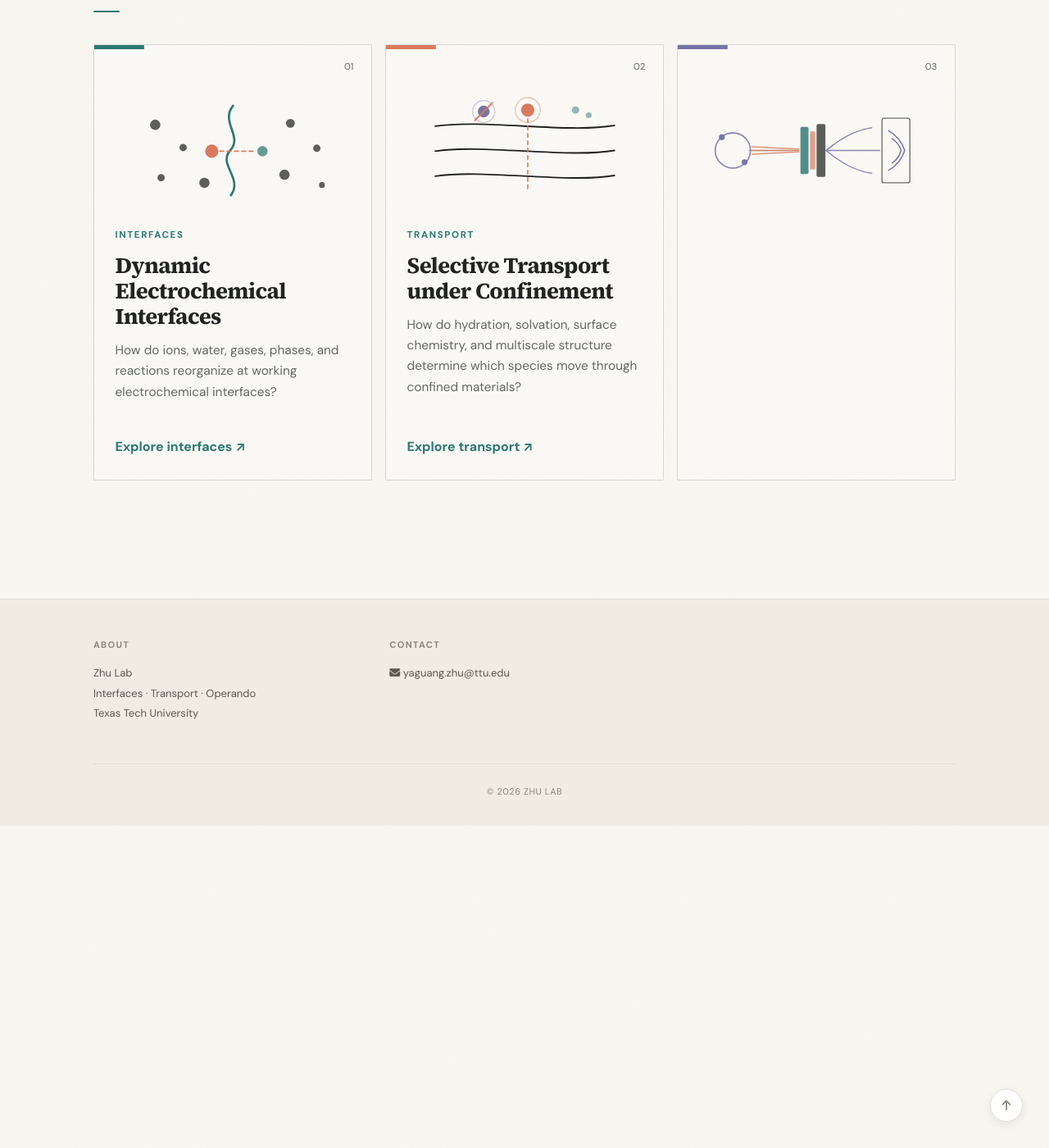
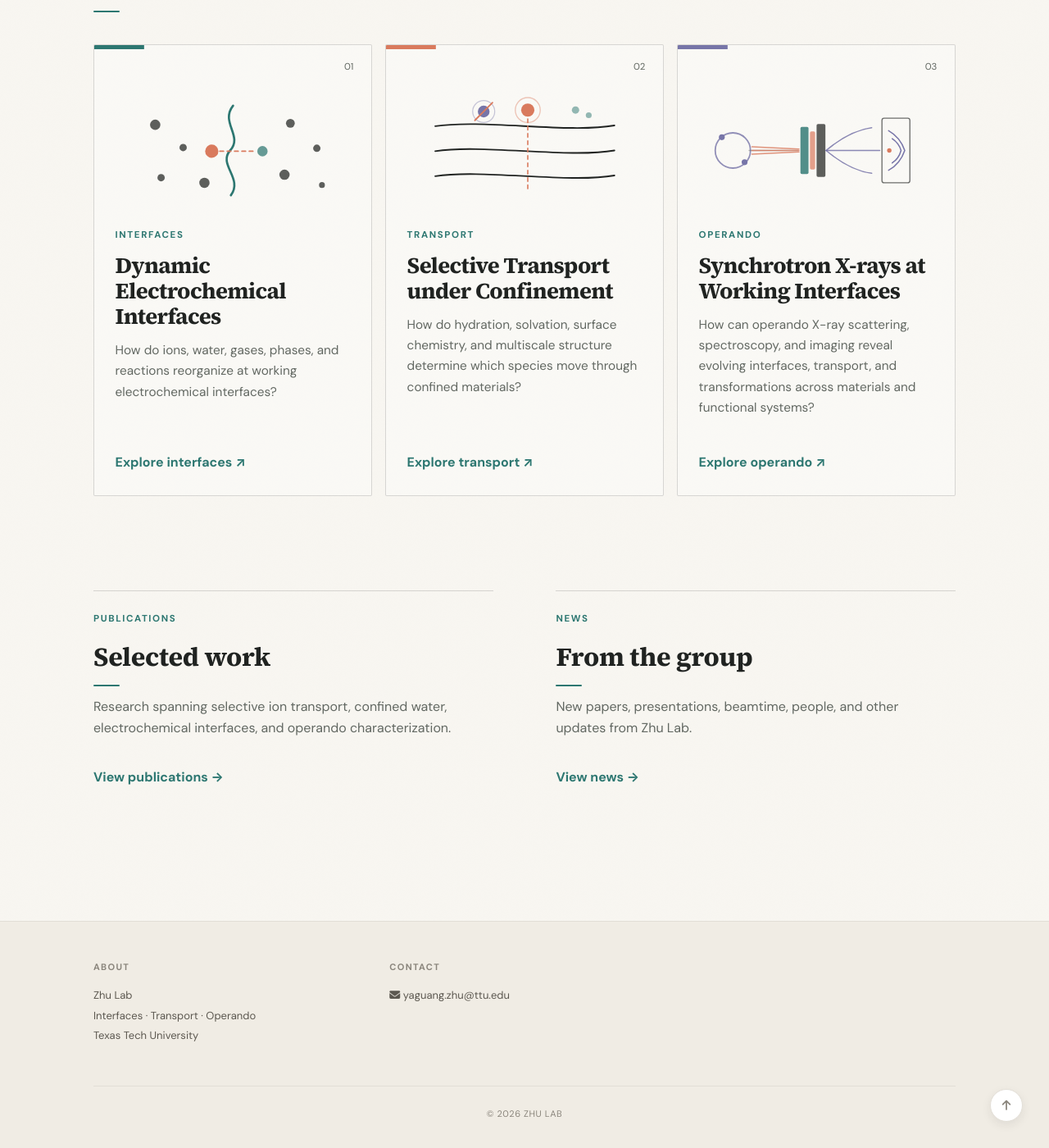
Before and after one commit to yaguangzhu94-byte/zhuinterfaces, a Jekyll site: the page built from _pages/home.md, in a window 1280 px wide and 1400 px high, scrolled down 1503 px. Shown: the whole window at 82% size. Built offline with Jekyll 4.4.1, drawn with Linux system fonts in a browser that asks for light colours; a style sheet for code colours, icons or effects is not loaded.

Commit message:
Restore and broaden operando homepage card

```diff
--- a/_pages/home.md
+++ b/_pages/home.md
@@ -15,68 +15,128 @@ permalink: /
     </div>
 
     <div class="zhu-scale-figure" aria-label="Multiscale research from molecular interactions to sustainable systems">
-      <div class="scale-column scale-a"><div class="scale-heading"><b>Å</b><span>MOLECULAR<br>INTERACTIONS</span></div><svg viewBox="0 0 170 240" aria-hidden="true"><circle class="mol-ion" cx="82" cy="92" r="13"/><circle class="hydration-ring" cx="82" cy="92" r="38"/><g class="water-cluster"><circle cx="45" cy="55" r="6"/><circle cx="122" cy="56" r="5"/><circle cx="50" cy="130" r="5"/><circle cx="120" cy="129" r="6"/><circle cx="83" cy="42" r="4"/></g><path class="surface-fragment" d="M18 180 C45 168 70 190 96 177 C118 166 142 175 155 164"/><circle class="surface-site" cx="44" cy="178" r="5"/><circle class="surface-site" cx="90" cy="178" r="5"/><circle class="surface-site" cx="133" cy="171" r="5"/></svg></div>
+      <div class="scale-column scale-a">
+        <div class="scale-heading"><b>Å</b><span>MOLECULAR<br>INTERACTIONS</span></div>
+        <svg viewBox="0 0 170 240" aria-hidden="true">
+          <circle class="mol-ion" cx="82" cy="92" r="13"/><circle class="hydration-ring" cx="82" cy="92" r="38"/>
+          <g class="water-cluster"><circle cx="45" cy="55" r="6"/><circle cx="122" cy="56" r="5"/><circle cx="50" cy="130" r="5"/><circle cx="120" cy="129" r="6"/><circle cx="83" cy="42" r="4"/></g>
+          <path class="surface-fragment" d="M18 180 C45 168 70 190 96 177 C118 166 142 175 155 164"/>
+          <circle class="surface-site" cx="44" cy="178" r="5"/><circle class="surface-site" cx="90" cy="178" r="5"/><circle class="surface-site" cx="133" cy="171" r="5"/>
+        </svg>
+      </div>
       <div class="scale-arrow">→</div>
-      <div class="scale-column scale-nm"><div class="scale-heading"><b>nm</b><span>CONFINED<br>INTERFACES</span></div><svg viewBox="0 0 190 240" aria-hidden="true"><path class="nano-sheet" d="M15 66 C58 54 130 72 176 59"/><path class="nano-sheet" d="M15 108 C58 96 130 114 176 101"/><path class="nano-sheet" d="M15 150 C58 138 130 156 176 143"/><circle class="nano-ion c1" cx="54" cy="84" r="7"/><circle class="nano-ion c2" cx="112" cy="124" r="7"/><circle class="nano-ion c3" cx="148" cy="84" r="6"/><path class="nano-path" d="M34 132 C65 112 86 129 112 111 C134 97 150 105 170 89"/></svg></div>
+
+      <div class="scale-column scale-nm">
+        <div class="scale-heading"><b>nm</b><span>CONFINED<br>INTERFACES</span></div>
+        <svg viewBox="0 0 190 240" aria-hidden="true">
+          <path class="nano-sheet" d="M15 66 C58 54 130 72 176 59"/><path class="nano-sheet" d="M15 108 C58 96 130 114 176 101"/><path class="nano-sheet" d="M15 150 C58 138 130 156 176 143"/>
+          <circle class="nano-ion c1" cx="54" cy="84" r="7"/><circle class="nano-ion c2" cx="112" cy="124" r="7"/><circle class="nano-ion c3" cx="148" cy="84" r="6"/>
+          <path class="nano-path" d="M34 132 C65 112 86 129 112 111 C134 97 150 105 170 89"/>
+        </svg>
+      </div>
       <div class="scale-arrow">→</div>
-      <div class="scale-column scale-um"><div class="scale-heading"><b>µm</b><span>MATERIAL<br>STRUCTURE</span></div><svg viewBox="0 0 190 240" aria-hidden="true"><rect class="porous-block" x="27" y="50" width="136" height="130" rx="18"/><g class="pores"><circle cx="62" cy="82" r="18"/><circle cx="111" cy="78" r="12"/><circle cx="143" cy="105" r="16"/><circle cx="76" cy="132" r="14"/><circle cx="118" cy="145" r="20"/><circle cx="49" cy="160" r="10"/></g></svg></div>
+
+      <div class="scale-column scale-um">
+        <div class="scale-heading"><b>µm</b><span>MATERIAL<br>STRUCTURE</span></div>
+        <svg viewBox="0 0 190 240" aria-hidden="true">
+          <rect class="porous-block" x="27" y="50" width="136" height="130" rx="18"/>
+          <g class="pores"><circle cx="62" cy="82" r="18"/><circle cx="111" cy="78" r="12"/><circle cx="143" cy="105" r="16"/><circle cx="76" cy="132" r="14"/><circle cx="118" cy="145" r="20"/><circle cx="49" cy="160" r="10"/></g>
+        </svg>
+      </div>
       <div class="scale-arrow">→</div>
-      <div class="scale-column scale-device"><div class="scale-heading"><b>device</b><span>TRANSPORT &<br>TRANSFORMATION</span></div><svg viewBox="0 0 210 240" aria-hidden="true"><rect class="device-plate" x="22" y="57" width="24" height="126" rx="4"/><rect class="device-chamber" x="48" y="67" width="114" height="106" rx="8"/><rect class="device-separator" x="101" y="67" width="10" height="106"/><rect class="device-plate" x="164" y="57" width="24" height="126" rx="4"/><g class="device-particles"><circle cx="70" cy="92" r="5"/><circle cx="83" cy="126" r="4"/><circle cx="68" cy="147" r="4"/><circle cx="137" cy="95" r="5"/><circle cx="128" cy="128" r="4"/><circle cx="146" cy="148" r="4"/></g><path class="device-flow" d="M60 155 C80 144 88 118 98 88"/><path class="device-flow" d="M151 84 C138 104 127 121 118 151"/></svg></div>
+
+      <div class="scale-column scale-device">
+        <div class="scale-heading"><b>device</b><span>TRANSPORT &<br>TRANSFORMATION</span></div>
+        <svg viewBox="0 0 210 240" aria-hidden="true">
+          <rect class="device-plate" x="22" y="57" width="24" height="126" rx="4"/><rect class="device-chamber" x="48" y="67" width="114" height="106" rx="8"/><rect class="device-separator" x="101" y="67" width="10" height="106"/><rect class="device-plate" x="164" y="57" width="24" height="126" rx="4"/>
+          <g class="device-particles"><circle cx="70" cy="92" r="5"/><circle cx="83" cy="126" r="4"/><circle cx="68" cy="147" r="4"/><circle cx="137" cy="95" r="5"/><circle cx="128" cy="128" r="4"/><circle cx="146" cy="148" r="4"/></g>
+          <path class="device-flow" d="M60 155 C80 144 88 118 98 88"/><path class="device-flow" d="M151 84 C138 104 127 121 118 151"/>
+        </svg>
+      </div>
       <div class="scale-arrow">→</div>
 
       <div class="scale-column scale-system">
         <div class="scale-heading"><b>system</b><span>SUSTAINABILITY &<br>CIRCULARITY</span></div>
         <svg viewBox="0 0 220 240" aria-hidden="true">
-          <!-- one coherent closed-loop pathway -->
           <path d="M110 34 C158 34 190 68 190 112 C190 158 155 193 110 193 C65 193 30 158 30 113 C30 71 61 39 101 35" fill="none" stroke="var(--zhu-green)" stroke-width="5" opacity=".72"/>
-          <path d="M174 72 l17 8 -14 12Z" fill="var(--zhu-green)"/>
-          <path d="M148 181 l-5 18 -13 -13Z" fill="var(--zhu-green)"/>
-          <path d="M43 157 l-16 -10 16 -9Z" fill="var(--zhu-green)"/>
-          <path d="M42 75 l7 -17 12 14Z" fill="var(--zhu-green)"/>
-
-          <!-- water/resource input -->
+          <path d="M174 72 l17 8 -14 12Z" fill="var(--zhu-green)"/><path d="M148 181 l-5 18 -13 -13Z" fill="var(--zhu-green)"/><path d="M43 157 l-16 -10 16 -9Z" fill="var(--zhu-green)"/><path d="M42 75 l7 -17 12 14Z" fill="var(--zhu-green)"/>
           <path d="M51 96 C40 111 39 120 48 127 C56 134 69 128 69 117 C69 109 60 100 51 96Z" fill="rgba(45,119,113,.16)" stroke="var(--zhu-teal)" stroke-width="2"/>
-
-          <!-- renewable electricity -->
-          <g transform="translate(104 47)" stroke="var(--zhu-green)" stroke-width="2" fill="none">
-            <line x1="0" y1="10" x2="0" y2="35"/><circle cx="0" cy="9" r="3" fill="var(--zhu-green)"/>
-            <path d="M0 9 L-15 2 M0 9 L12 -4 M0 9 L8 23"/>
-          </g>
-
-          <!-- circular transformation node: generic electrochemical/material process -->
-          <g transform="translate(83 91)">
-            <rect x="0" y="0" width="55" height="55" rx="9" fill="rgba(45,119,113,.09)" stroke="var(--zhu-teal)" stroke-width="2"/>
-            <rect x="10" y="9" width="5" height="37" rx="2" fill="var(--zhu-ink)" opacity=".62"/>
-            <rect x="40" y="9" width="5" height="37" rx="2" fill="var(--zhu-ink)" opacity=".62"/>
-            <circle cx="24" cy="20" r="4" fill="var(--zhu-coral)"/><circle cx="32" cy="35" r="4" fill="var(--zhu-lilac)"/>
-            <path d="M20 40 C26 35 28 27 34 16" fill="none" stroke="var(--zhu-teal)" stroke-width="2"/>
-          </g>
-
-          <!-- recovered product / reuse -->
-          <g transform="translate(148 119)" fill="none" stroke="var(--zhu-green)" stroke-width="2">
-            <path d="M8 0 H22 M11 0 V15 L2 34 Q1 38 6 38 H24 Q29 38 27 34 L19 15 V0"/>
-            <path d="M7 29 H23"/>
-          </g>
-
-          <!-- reuse / circular manufacturing -->
-          <g transform="translate(70 157)" fill="rgba(91,140,98,.12)" stroke="var(--zhu-green)" stroke-width="2">
-            <path d="M0 24 V10 L11 16 V7 L23 14 V2 L35 9 V24 Z"/>
-          </g>
+          <g transform="translate(104 47)" stroke="var(--zhu-green)" stroke-width="2" fill="none"><line x1="0" y1="10" x2="0" y2="35"/><circle cx="0" cy="9" r="3" fill="var(--zhu-green)"/><path d="M0 9 L-15 2 M0 9 L12 -4 M0 9 L8 23"/></g>
+          <g transform="translate(83 91)"><rect x="0" y="0" width="55" height="55" rx="9" fill="rgba(45,119,113,.09)" stroke="var(--zhu-teal)" stroke-width="2"/><rect x="10" y="9" width="5" height="37" rx="2" fill="var(--zhu-ink)" opacity=".62"/><rect x="40" y="9" width="5" height="37" rx="2" fill="var(--zhu-ink)" opacity=".62"/><circle cx="24" cy="20" r="4" fill="var(--zhu-coral)"/><circle cx="32" cy="35" r="4" fill="var(--zhu-lilac)"/><path d="M20 40 C26 35 28 27 34 16" fill="none" stroke="var(--zhu-teal)" stroke-width="2"/></g>
+          <g transform="translate(148 119)" fill="none" stroke="var(--zhu-green)" stroke-width="2"><path d="M8 0 H22 M11 0 V15 L2 34 Q1 38 6 38 H24 Q29 38 27 34 L19 15 V0"/><path d="M7 29 H23"/></g>
+          <g transform="translate(70 157)" fill="rgba(91,140,98,.12)" stroke="var(--zhu-green)" stroke-width="2"><path d="M0 24 V10 L11 16 V7 L23 14 V2 L35 9 V24 Z"/></g>
         </svg>
       </div>
     </div>
 
     <div class="zhu-xray-thread" aria-label="Synchrotron X-ray methods across scales">
       <div class="xray-label">SYNCHROTRON X-RAYS</div>
-      <svg viewBox="0 0 1180 120" role="img"><ellipse class="storage-ring" cx="88" cy="60" rx="54" ry="28"/><circle class="source-dot" cx="136" cy="48" r="5"/><path class="beam-thread" d="M140 48 C250 42 340 76 450 58 C560 40 670 72 790 57 C900 42 1000 58 1140 58"/><path class="signal s1" d="M310 58 l18 -28 l18 45 l18 -22 l18 10"/><circle class="detector-mini" cx="570" cy="58" r="22"/><circle class="detector-mini-inner" cx="570" cy="58" r="12"/><rect class="tomo-mini" x="756" y="39" width="42" height="38" rx="5"/><rect class="radio-mini" x="924" y="35" width="18" height="46" rx="4"/><circle class="diff-mini" cx="1080" cy="58" r="22"/><circle class="diff-mini-inner" cx="1080" cy="58" r="11"/></svg>
+      <svg viewBox="0 0 1180 120" role="img">
+        <ellipse class="storage-ring" cx="88" cy="60" rx="54" ry="28"/><circle class="source-dot" cx="136" cy="48" r="5"/>
+        <path class="beam-thread" d="M140 48 C250 42 340 76 450 58 C560 40 670 72 790 57 C900 42 1000 58 1140 58"/>
+        <path class="signal s1" d="M310 58 l18 -28 l18 45 l18 -22 l18 10"/>
+        <circle class="detector-mini" cx="570" cy="58" r="22"/><circle class="detector-mini-inner" cx="570" cy="58" r="12"/>
+        <rect class="tomo-mini" x="756" y="39" width="42" height="38" rx="5"/><rect class="radio-mini" x="924" y="35" width="18" height="46" rx="4"/>
+        <circle class="diff-mini" cx="1080" cy="58" r="22"/><circle class="diff-mini-inner" cx="1080" cy="58" r="11"/>
+      </svg>
       <div class="xray-methods"><span>XAS</span><span>SAXS/WAXS</span><span>TOMOGRAPHY</span><span>RADIOGRAPHY</span><span>DIFFRACTION</span></div>
     </div>
   </div>
 </section>
 
-<section class="zhu-intro zhu-intro-after-figure"><p class="zhu-section-kicker">OUR QUESTIONS</p><h2>We connect molecular interactions to material structure and device behavior.</h2></section>
+<section class="zhu-intro zhu-intro-after-figure">
+  <p class="zhu-section-kicker">OUR QUESTIONS</p>
+  <h2>We connect molecular interactions to material structure and device behavior.</h2>
+</section>
 
 <section class="zhu-research-grid">
-  <a class="zhu-research-card card-interface" href="{{ site.url }}{{ site.baseurl }}/research#interfaces"><div class="card-number">01</div><div class="card-figure" aria-hidden="true"><svg viewBox="0 0 320 150"><path class="interface-boundary" d="M160 14 C142 37 174 55 156 75 C139 94 174 113 157 136"/><g class="interface-left-dots"><circle cx="54" cy="40" r="7"/><circle cx="92" cy="71" r="5"/><circle cx="62" cy="112" r="5"/><circle cx="121" cy="119" r="7"/></g><g class="interface-right-dots"><circle cx="238" cy="38" r="6"/><circle cx="274" cy="72" r="5"/><circle cx="230" cy="108" r="7"/><circle cx="281" cy="122" r="4"/></g><circle class="interface-ion" cx="131" cy="76" r="9"/><path class="interface-arrow" d="M142 76 L190 76"/><circle class="interface-product" cx="200" cy="76" r="7"/></svg></div><div class="card-overline">INTERFACES</div><h3>Dynamic Electrochemical Interfaces</h3><p>How do ions, water, gases, phases, and reactions reorganize at working electrochemical interfaces?</p><div class="card-link">Explore interfaces <span>↗</span></div></a>
-  <a class="zhu-research-card card-transport" href="{{ site.url }}{{ site.baseurl }}/research#transport"><div class="card-number">02</div><div class="card-figure" aria-hidden="true"><svg viewBox="0 0 320 150"><path class="transport-sheet" d="M38 42 C102 32 219 52 282 41"/><path class="transport-sheet" d="M38 76 C102 66 219 86 282 75"/><path class="transport-sheet" d="M38 110 C102 100 219 120 282 109"/><circle class="transport-selected" cx="164" cy="20" r="9"/><circle class="transport-shell" cx="164" cy="20" r="17"/><path class="transport-path" d="M164 32 L164 130"/><circle class="transport-blocked" cx="104" cy="22" r="8"/><circle class="transport-blocked-shell" cx="104" cy="22" r="15"/><path class="transport-stop" d="M92 34 L116 10"/><circle class="transport-water" cx="229" cy="20" r="5"/><circle class="transport-water" cx="247" cy="27" r="4"/></svg></div><div class="card-overline">TRANSPORT</div><h3>Selective Transport under Confinement</h3><p>How do hydration, solvation, surface chemistry, and multiscale structure determine which species move through confined materials?</p><div class="card-link">Explore transport <span>↗</span></div></a>
-  <a class="zhu-research-card card-operando" href="{{ site.url }}{{ site.baseurl }}/research#operando"><div class="card-number">03</div><div class="card-figure card-figure-xray" aria-label="Synchrotron X-ray beam probing an operating interface"><svg viewBox="0 0 320 150" role="img"><circle class="ring" cx="46" cy="75" r="24"/><circle class="ring-node" cx="31" cy="57" r="4"/><circle class="ring-node" cx="62" cy="91" r="4"/><path class="beamline" d="M68 75 L135 75"/><path class="xray-beam" d="M72 70 L136 73"/><path class="xray-beam" d="M72 75 L136 75"/><path class="xray-beam" d="M72 80 L136 77"/><g class="operando-cell"><rect x="138" y="43" width="11" height="64" rx="2"/><rect x="151" y="49" width="7" height="52" rx="2"/><rect x="160" y="39" width="12" height="72" rx="2"/></g><path class="diffraction-ray" d="M173 75 Q205 48 235 44"/><path class="diffraction-ray" d="M173 75 Q213 75 246 75"/><path class="diffraction-ray" d="M173 75 Q205 102 235 106"/><rect class="detector" x="249" y="31" width="38" height="88" rx="3"/><path class="detector-ring" d="M258 48 Q274 57 280 75 Q274 93 258 102"/><path class="detector-ring" d="M263 59 Q272 65 275 75 Q272 86 263 92"/><circle class="detector-center" cx="259" cy="75" r
+  <a class="zhu-research-card card-interface" href="{{ site.url }}{{ site.baseurl }}/research#interfaces">
+    <div class="card-number">01</div>
+    <div class="card-figure" aria-hidden="true"><svg viewBox="0 0 320 150"><path class="interface-boundary" d="M160 14 C142 37 174 55 156 75 C139 94 174 113 157 136"/><g class="interface-left-dots"><circle cx="54" cy="40" r="7"/><circle cx="92" cy="71" r="5"/><circle cx="62" cy="112" r="5"/><circle cx="121" cy="119" r="7"/></g><g class="interface-right-dots"><circle cx="238" cy="38" r="6"/><circle cx="274" cy="72" r="5"/><circle cx="230" cy="108" r="7"/><circle cx="281" cy="122" r="4"/></g><circle class="interface-ion" cx="131" cy="76" r="9"/><path class="interface-arrow" d="M142 76 L190 76"/><circle class="interface-product" cx="200" cy="76" r="7"/></svg></div>
+    <div class="card-overline">INTERFACES</div>
+    <h3>Dynamic Electrochemical Interfaces</h3>
+    <p>How do ions, water, gases, phases, and reactions reorganize at working electrochemical interfaces?</p>
+    <div class="card-link">Explore interfaces <span>↗</span></div>
+  </a>
+
+  <a class="zhu-research-card card-transport" href="{{ site.url }}{{ site.baseurl }}/research#transport">
+    <div class="card-number">02</div>
+    <div class="card-figure" aria-hidden="true"><svg viewBox="0 0 320 150"><path class="transport-sheet" d="M38 42 C102 32 219 52 282 41"/><path class="transport-sheet" d="M38 76 C102 66 219 86 282 75"/><path class="transport-sheet" d="M38 110 C102 100 219 120 282 109"/><circle class="transport-selected" cx="164" cy="20" r="9"/><circle class="transport-shell" cx="164" cy="20" r="17"/><path class="transport-path" d="M164 32 L164 130"/><circle class="transport-blocked" cx="104" cy="22" r="8"/><circle class="transport-blocked-shell" cx="104" cy="22" r="15"/><path class="transport-stop" d="M92 34 L116 10"/><circle class="transport-water" cx="229" cy="20" r="5"/><circle class="transport-water" cx="247" cy="27" r="4"/></svg></div>
+    <div class="card-overline">TRANSPORT</div>
+    <h3>Selective Transport under Confinement</h3>
+    <p>How do hydration, solvation, surface chemistry, and multiscale structure determine which species move through confined materials?</p>
+    <div class="card-link">Explore transport <span>↗</span></div>
+  </a>
+
+  <a class="zhu-research-card card-operando" href="{{ site.url }}{{ site.baseurl }}/research#operando">
+    <div class="card-number">03</div>
+    <div class="card-figure card-figure-xray" aria-label="Synchrotron X-ray beam probing a working interface">
+      <svg viewBox="0 0 320 150" role="img">
+        <circle class="ring" cx="46" cy="75" r="24"/><circle class="ring-node" cx="31" cy="57" r="4"/><circle class="ring-node" cx="62" cy="91" r="4"/>
+        <path class="beamline" d="M68 75 L135 75"/><path class="xray-beam" d="M72 70 L136 73"/><path class="xray-beam" d="M72 75 L136 75"/><path class="xray-beam" d="M72 80 L136 77"/>
+        <g class="operando-cell"><rect x="138" y="43" width="11" height="64" rx="2"/><rect x="151" y="49" width="7" height="52" rx="2"/><rect x="160" y="39" width="12" height="72" rx="2"/></g>
+        <path class="diffraction-ray" d="M173 75 Q205 48 235 44"/><path class="diffraction-ray" d="M173 75 Q213 75 246 75"/><path class="diffraction-ray" d="M173 75 Q205 102 235 106"/>
+        <rect class="detector" x="249" y="31" width="38" height="88" rx="3"/><path class="detector-ring" d="M258 48 Q274 57 280 75 Q274 93 258 102"/><path class="detector-ring" d="M263 59 Q272 65 275 75 Q272 86 263 92"/><circle class="detector-center" cx="259" cy="75" r="3"/>
+      </svg>
+    </div>
+    <div class="card-overline">OPERANDO</div>
+    <h3>Synchrotron X-rays at Working Interfaces</h3>
+    <p>How can operando X-ray scattering, spectroscopy, and imaging reveal evolving interfaces, transport, and transformations across materials and functional systems?</p>
+    <div class="card-link">Explore operando <span>↗</span></div>
+  </a>
+</section>
+
+<section class="zhu-bottom-grid">
+  <div class="zhu-bottom-block">
+    <p class="zhu-section-kicker">PUBLICATIONS</p>
+    <h2>Selected work</h2>
+    <p>Research spanning selective ion transport, confined water, electrochemical interfaces, and operando characterization.</p>
+    <a href="{{ site.url }}{{ site.baseurl }}/publications" class="zhu-text-link">View publications →</a>
+  </div>
+  <div class="zhu-bottom-block">
+    <p class="zhu-section-kicker">NEWS</p>
+    <h2>From the group</h2>
+    <p>New papers, presentations, beamtime, people, and other updates from Zhu Lab.</p>
+    <a href="{{ site.url }}{{ site.baseurl }}/allnews" class="zhu-text-link">View news →</a>
+  </div>
+</section>
```
